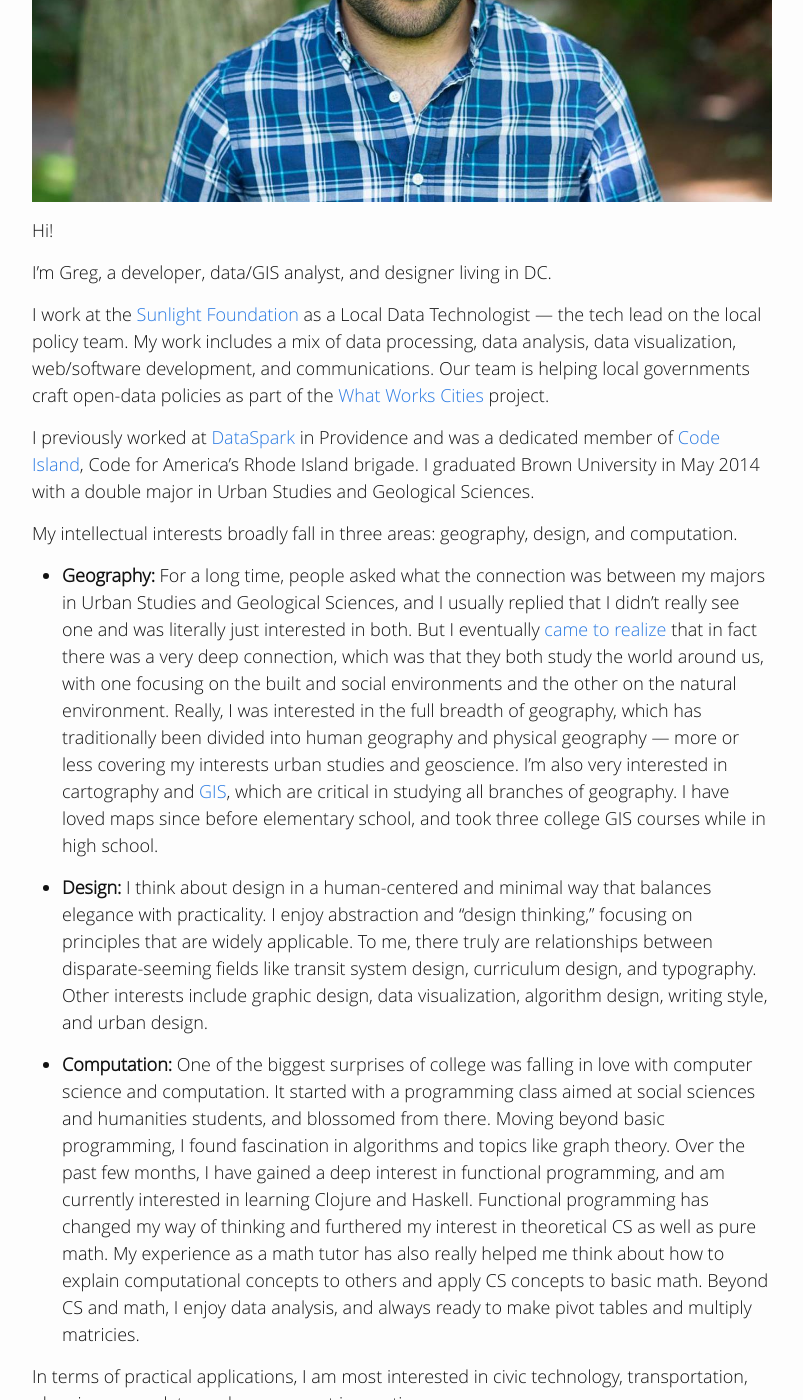
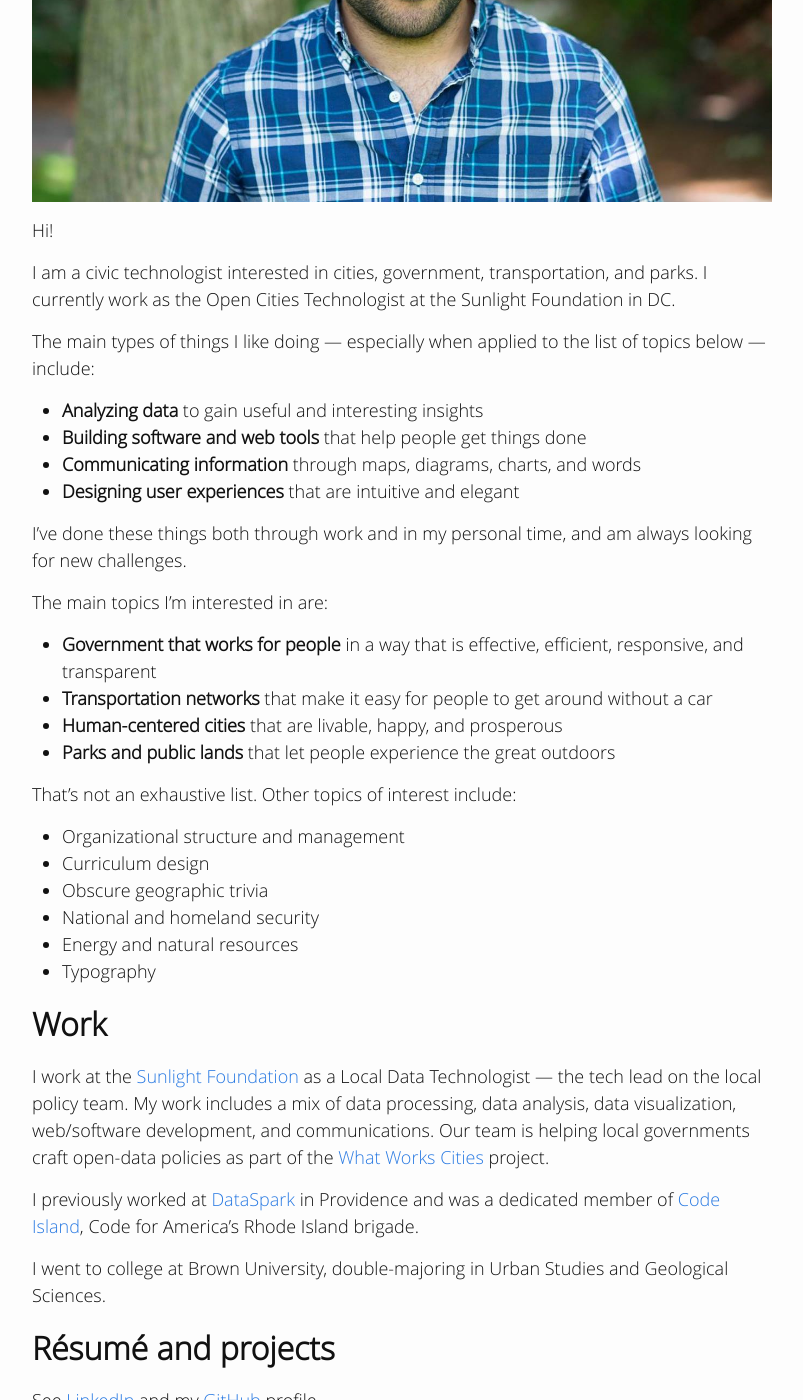
Before and after one commit to gregjd/gregjd.github.io, a Jekyll site: the page built from about/index.md, in a window 1280 px wide and 1400 px high, scrolled down 466 px. Shown: the whole window, without its empty margins (238-1041 px from the left). Built offline with Jekyll 4.4.1, drawn with Linux system fonts in a browser that asks for light colours; some of the changed text lies outside the part shown.

Commit message:
Rewrite About page
With bulleted lists / getting rid of the philosophical interests
section and replacing it with something more clear

```diff
--- a/about/index.md
+++ b/about/index.md
@@ -7,38 +7,47 @@ order: 1
 
 ![Profile picture](/images/Profile_Pic_Cropped.png)
 
-
 Hi!
 
-I'm Greg, a developer, data/GIS analyst, and designer living in DC.
+{{ site.description }} I currently work as the Open Cities Technologist at the Sunlight Foundation in DC.
+
+The main types of things I like doing — especially when applied to the list of topics below — include:
+
+- **Analyzing data** to gain useful and interesting insights
+- **Building software and web tools** that help people get things done
+- **Communicating information** through maps, diagrams, charts, and words
+- **Designing user experiences** that are intuitive and elegant
+
+I've done these things both through work and in my personal time, and am always looking for new challenges.
+
+The main topics I'm interested in are:
+
+- **Government that works for people** in a way that is effective, efficient, responsive, and transparent
+- **Transportation networks** that make it easy for people to get around without a car
+- **Human-centered cities** that are livable, happy, and prosperous
+- **Parks and public lands** that let people experience the great outdoors
+
+That's not an exhaustive list. Other topics of interest include:
+
+- Organizational structure and management
+- Curriculum design
+- Obscure geographic trivia
+- National and homeland security
+- Energy and natural resources
+- Typography
+
+## Work
 
 I work at the [Sunlight Foundation](http://sunlightfoundation.com/) as a Local Data Technologist — the tech lead on the local policy team. My work includes a mix of data processing, data analysis, data visualization, web/software development, and communications. Our team is helping local governments craft open-data policies as part of the [What Works Cities](https://whatworkscities.bloomberg.org/about/) project.
 
-I previously worked at [DataSpark](http://datasparkri.org/) in Providence and was a dedicated member of [Code Island](http://code-island.org/), Code for America's Rhode Island brigade. I graduated Brown University in May 2014 with a double major in Urban Studies and Geological Sciences.
+I previously worked at [DataSpark](http://datasparkri.org/) in Providence and was a dedicated member of [Code Island](http://code-island.org/), Code for America's Rhode Island brigade.
 
-My intellectual interests broadly fall in three areas: geography, design, and computation.
+I went to college at Brown University, double-majoring in Urban Studies and Geological Sciences.
 
-* **Geography:** For a long time, people asked what the connection was between my majors in Urban Studies and Geological Sciences, and I usually replied that I didn't really see one and was literally just interested in both. But I eventually [came to realize](http://www.brown.edu/academics/urban-studies/sites/brown.edu.academics.urban-studies/files/uploads/2014%20Urban%20Studies%20Newsletter_0.pdf#page=2) that in fact there was a very deep connection, which was that they both study the world around us, with one focusing on the built and social environments and the other on the natural environment. Really, I was interested in the full breadth of geography, which has traditionally been divided into human geography and physical geography --- more or less covering my interests urban studies and geoscience. I'm also very interested in cartography and [GIS](https://en.wikipedia.org/wiki/Geographic_information_system), which are critical in studying all branches of geography. I have loved maps since before elementary school, and took three college GIS courses while in high school.
+## Résumé and projects
 
-* **Design:** I think about design in a human-centered and minimal way that balances elegance with practicality. I enjoy abstraction and "design thinking," focusing on principles that are widely applicable. To me, there truly are relationships between disparate-seeming fields like transit system design, curriculum design, and typography. Other interests include graphic design, data visualization, algorithm design, writing style, and urban design.
+See [LinkedIn](https://www.linkedin.com/in/greg-jordan-detamore-a20a4236/) and my [GitHub](https://github.com/gregjd) profile.
 
-* **Computation:** One of the biggest surprises of college was falling in love with computer science and computation. It started with a programming class aimed at social sciences and humanities students, and blossomed from there. Moving beyond basic programming, I found fascination in algorithms and topics like graph theory. Over the past few months, I have gained a deep interest in functional programming, and am currently interested in learning Clojure and Haskell. Functional programming has changed my way of thinking and furthered my interest in theoretical CS as well as pure math. My experience as a math tutor has also really helped me think about how to explain computational concepts to others and apply CS concepts to basic math. Beyond CS and math, I enjoy data analysis, and always ready to make pivot tables and multiply matricies.
+## Contact
 
-
-In terms of practical applications, I am most interested in civic technology, transportation, planning, open data, and government innovation.
-
-
-
-### Résumé and Projects
-
-See [LinkedIn](https://www.linkedin.com/in/greg-jordan-detamore-a20a4236/) for my résumé.
-
-See my [work page](/work/) for a selected list of projects I've done.
-
-### Connect
-
-Feel free to contact me by [email](mailto:greg@gregjd.com), and check out my [GitHub](https://github.com/gregjd) profile.
-
-
-
-[LinkedIn profile]: https://www.linkedin.com/pub/greg-jordan-detamore/36/a42/a20
+Feel free to contact me by [email](mailto:greg@gregjd.com) or on [Twitter](https://twitter.com/gjordandetamore).
```
